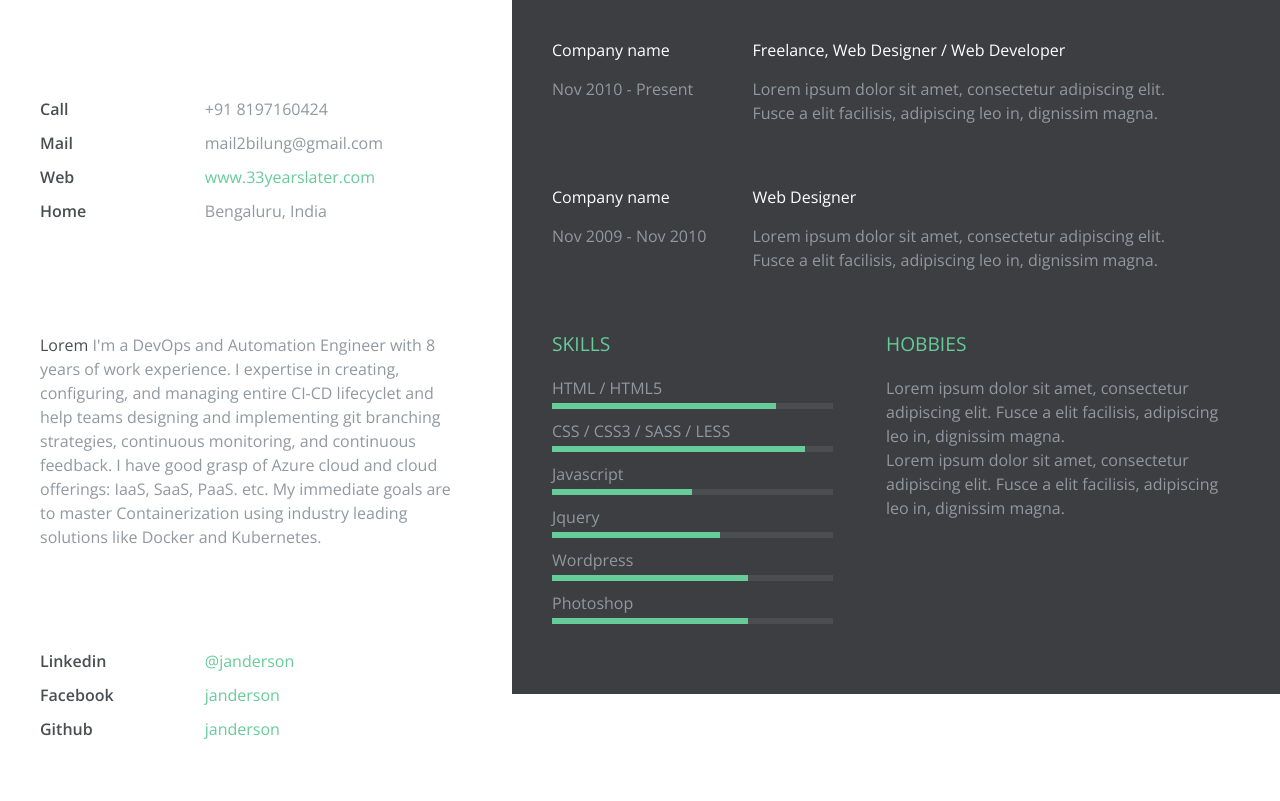
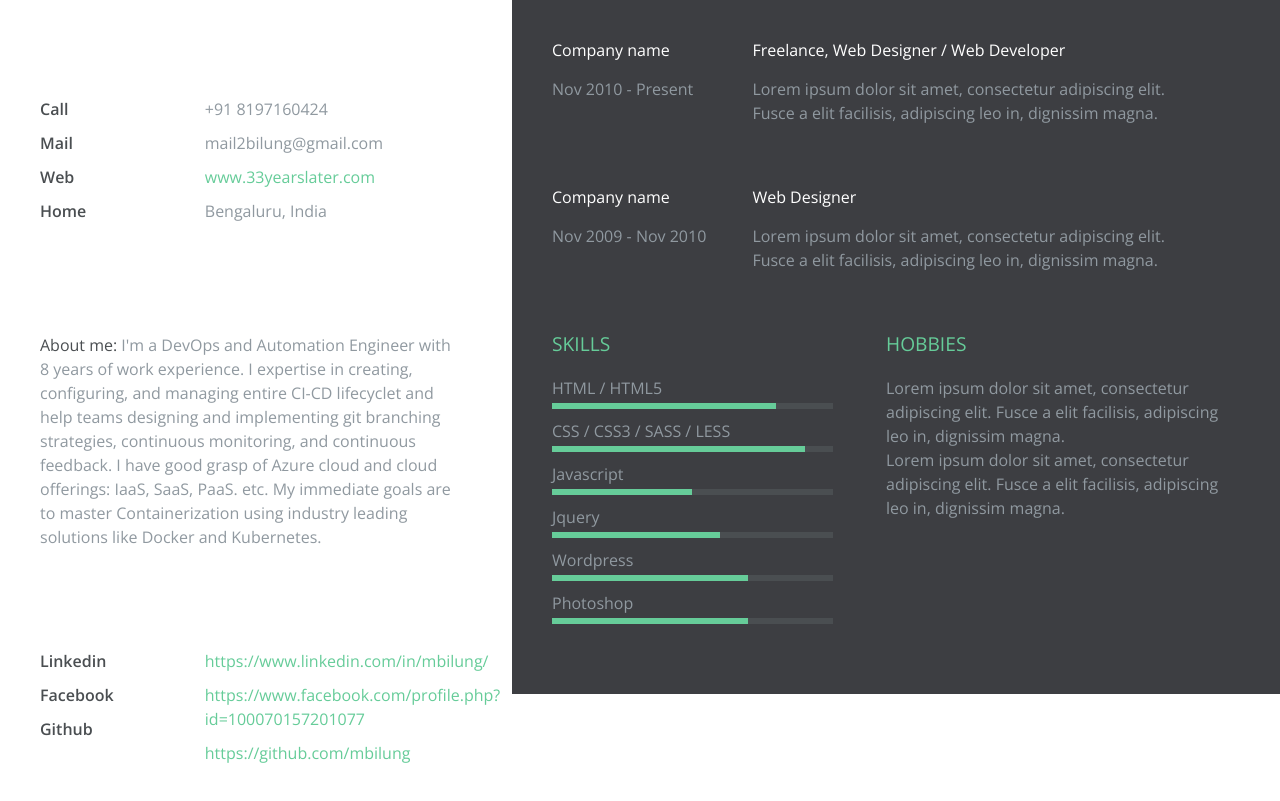
Before and after one commit to mbilung/DevOn-Assessment, a plain HTML site: page dist/index.html in a window 1280 px wide. Shown: the part 213-1014 px from the top of the page. Drawn offline with nearby package versions, Linux system fonts and the light colour scheme.

Commit message:
Update index.html

```diff
--- a/dist/index.html
+++ b/dist/index.html
@@ -66,7 +66,7 @@
         </ul>
       </div>
       <div class="contact-presentation"> <!-- YOUR PRESENTATION RESUME  -->
-      	<p><span class="bold">Lorem</span> I'm a DevOps and Automation Engineer with 8 years of work experience. I expertise in creating, configuring, and managing entire CI-CD lifecyclet and help teams designing and implementing git branching strategies, continuous monitoring, and continuous feedback. I have good grasp of Azure cloud and cloud offerings: IaaS, SaaS, PaaS. etc. My immediate goals are to master Containerization using industry leading solutions like Docker and Kubernetes. </p>
+      	<p><span class="bold">About me:</span> I'm a DevOps and Automation Engineer with 8 years of work experience. I expertise in creating, configuring, and managing entire CI-CD lifecyclet and help teams designing and implementing git branching strategies, continuous monitoring, and continuous feedback. I have good grasp of Azure cloud and cloud offerings: IaaS, SaaS, PaaS. etc. My immediate goals are to master Containerization using industry leading solutions like Docker and Kubernetes. </p>
       </div>
       <div class="contact-social clearfix">
       	<ul class="list-titles">
@@ -75,9 +75,9 @@
       		<li>Github</li>
       	</ul>
         <ul class="list-content"> <!-- REMEMBER TO PUT THE URL ON THE HREF TAG  -->
-      		<li><a href="">@janderson</a></li> <!-- YOUR LINKEDIN USER  -->
-      		<li><a href="">janderson</a></li> <!-- YOUR FACEBOOK USER  -->
-      		<li><a href="">janderson</a></li> <!-- YOUR GITHUB USER  -->
+      		<li><a href="">https://www.linkedin.com/in/mbilung/</a></li> <!-- YOUR LINKEDIN USER  -->
+      		<li><a href="">https://www.facebook.com/profile.php?id=100070157201077</a></li> <!-- YOUR FACEBOOK USER  -->
+      		<li><a href="">https://github.com/mbilung</a></li> <!-- YOUR GITHUB USER  -->
       	</ul>
       </div>
 		</div>
```
